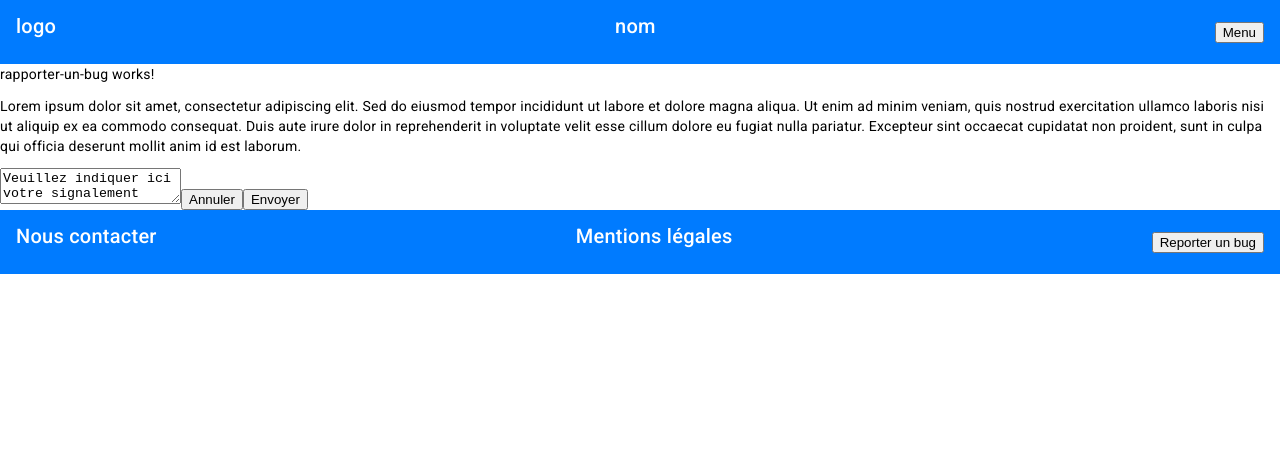
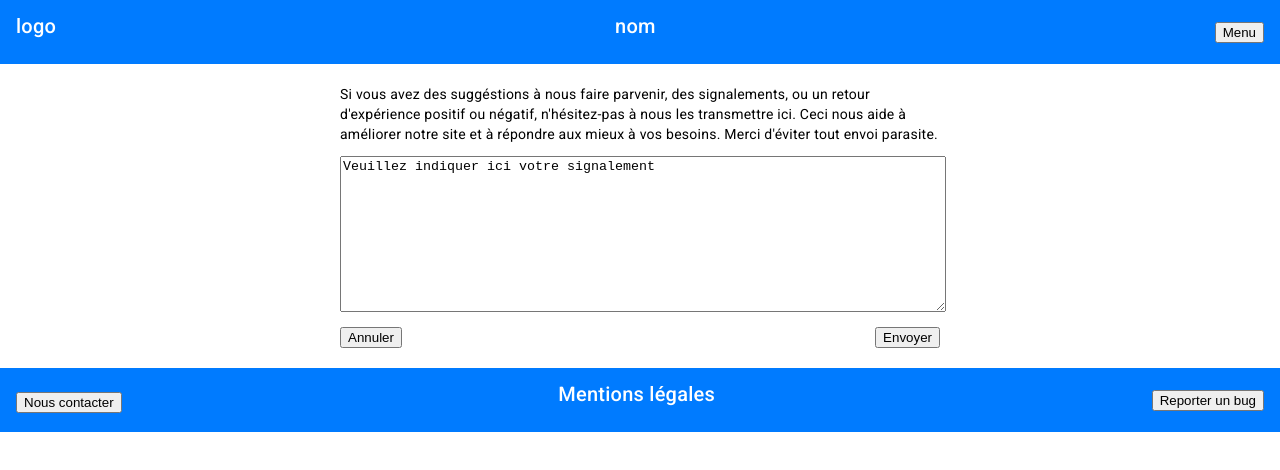
Before and after one commit to SuzanneGC/projetSiteOrdinateur, an Angular app: page /rapporter-un-bug in a window 1280 px wide. Shown: the top 470 px of the page. Built offline with nearby package versions, Linux system fonts and the light colour scheme.

Commit message:
finalisation TP

```diff
--- a/src/app/app.component.css
+++ b/src/app/app.component.css
@@ -0,0 +1,21 @@
+.container {
+    position: relative;
+  }
+
+  .info-box {
+    display: none;
+    position: absolute;
+    top: 100%;
+    left: 0;
+    width: 200px;
+    padding: 10px;
+    background-color: #f9f9f9;
+    border: 1px solid #ccc;
+    color: black;
+    text-decoration: none;
+    font-size: 10px;
+  }
+
+  .contact-button:hover + .info-box {
+    display: block;
+  }
--- a/src/app/app.component.html
+++ b/src/app/app.component.html
@@ -15,7 +15,17 @@
 
  <mat-toolbar>
   <mat-toolbar-row>
-    <p>Nous contacter </p>
+    <div class="container">
+      <button mat-button class="contact-button">Nous contacter</button>
+      <div class="info-box">
+        <p>Informations de contact :</p>
+        <ul>
+          <li>Adresse : 1 rue Aristote Le Mans</li>
+          <li>Téléphone : +33 1 23 45 67 89</li>
+          <li><div>ordinateur&commat;site-ordi.com</div></li>
+        </ul>
+      </div>
+    </div>
     <p>Mentions légales </p>
     <button mat-button (click)="navigateToBugReport()">Reporter un bug</button>
   </mat-toolbar-row>
--- a/src/app/rapporter-un-bug/rapporter-un-bug.component.css
+++ b/src/app/rapporter-un-bug/rapporter-un-bug.component.css
@@ -0,0 +1,26 @@
+.container {
+    display: flex;
+    justify-content: center;
+    padding: 20px;
+  }
+
+  .bug-form {
+    max-width: 600px;
+    width: 100%;
+  }
+
+  textarea {
+    width: 100%;
+    height: 150px;
+    margin-bottom: 10px;
+  }
+
+  .buttons {
+    display: flex;
+    justify-content: space-between;
+    transition: background-color 0.3s;
+  }
+
+  .buttons button:hover {
+    background-color: rgb(42, 139, 199);
+  }
--- a/src/app/rapporter-un-bug/rapporter-un-bug.component.html
+++ b/src/app/rapporter-un-bug/rapporter-un-bug.component.html
@@ -1,7 +1,10 @@
-<p>rapporter-un-bug works!</p>
-<form id="bug">
-    <p>Lorem ipsum dolor sit amet, consectetur adipiscing elit. Sed do eiusmod tempor incididunt ut labore et dolore magna aliqua. Ut enim ad minim veniam, quis nostrud exercitation ullamco laboris nisi ut aliquip ex ea commodo consequat. Duis aute irure dolor in reprehenderit in voluptate velit esse cillum dolore eu fugiat nulla pariatur. Excepteur sint occaecat cupidatat non proident, sunt in culpa qui officia deserunt mollit anim id est laborum.</p>
-    <textarea>Veuillez indiquer ici votre signalement</textarea>
-    <button mat-button (click)="navigateToHomePage()">Annuler</button>
-    <button mat-button (click)="navigateToHomePage()">Envoyer</button>
-</form>
+<div class="container">
+    <form class="bug-form">
+      <p>Si vous avez des suggéstions à nous faire parvenir, des signalements, ou un retour d'expérience positif ou négatif, n'hésitez-pas à nous les transmettre ici. Ceci nous aide à améliorer notre site et à répondre aux mieux à vos besoins. Merci d'éviter tout envoi parasite.</p>
+      <textarea>Veuillez indiquer ici votre signalement</textarea>
+      <div class="buttons">
+        <button mat-button (click)="navigateToHomePage()">Annuler</button>
+        <button mat-button (click)="navigateToHomePage()">Envoyer</button>
+      </div>
+    </form>
+  </div>
--- a/src/app/rapporter-un-bug/rapporter-un-bug.component.ts
+++ b/src/app/rapporter-un-bug/rapporter-un-bug.component.ts
@@ -11,6 +11,6 @@ export class RapporterUnBugComponent {
   constructor(private router: Router) { }
 
   public navigateToHomePage() {
-    this.router.navigate(['/home-page']);
+    this.router.navigate(['']);
   }
 }
```
